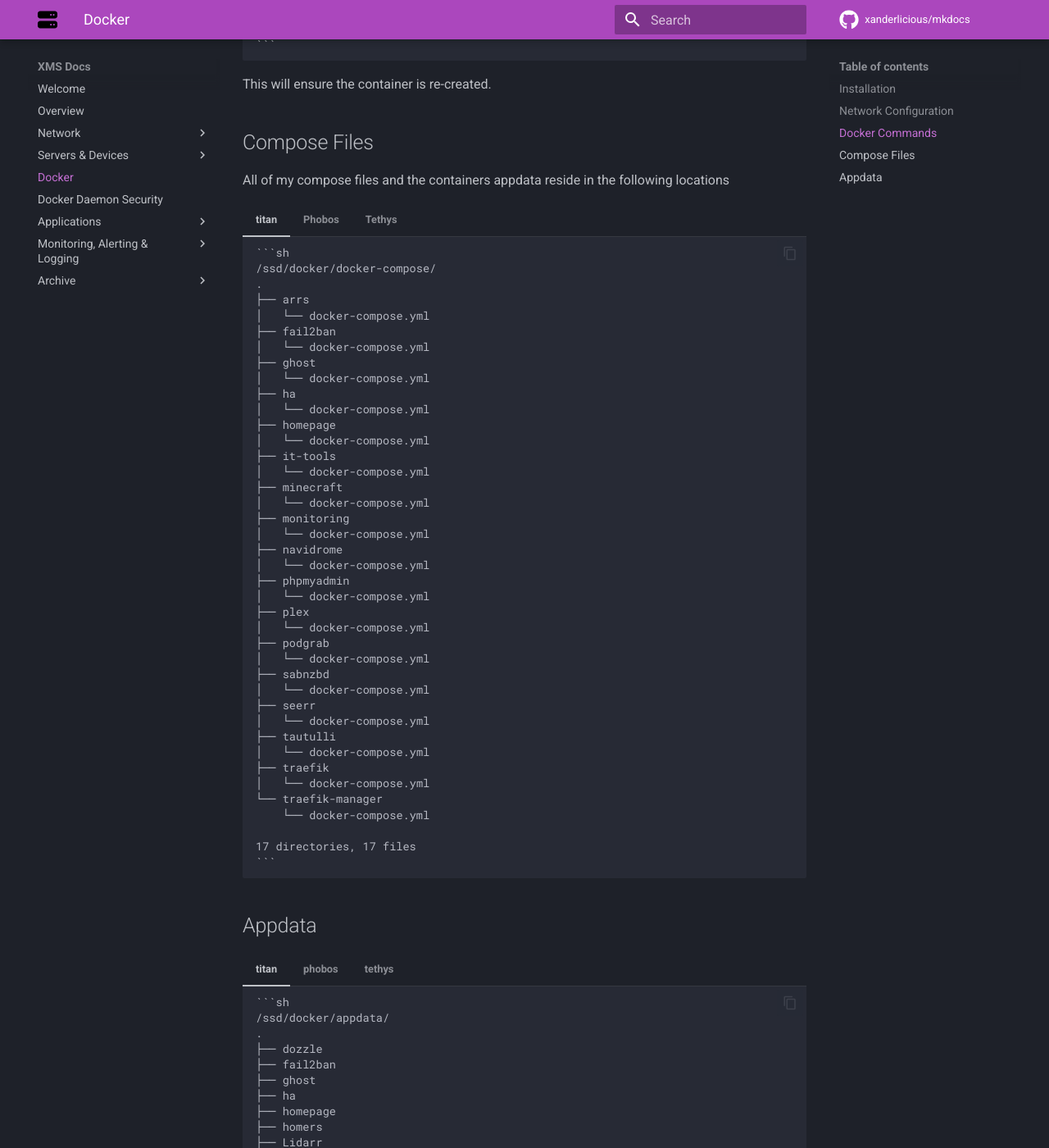
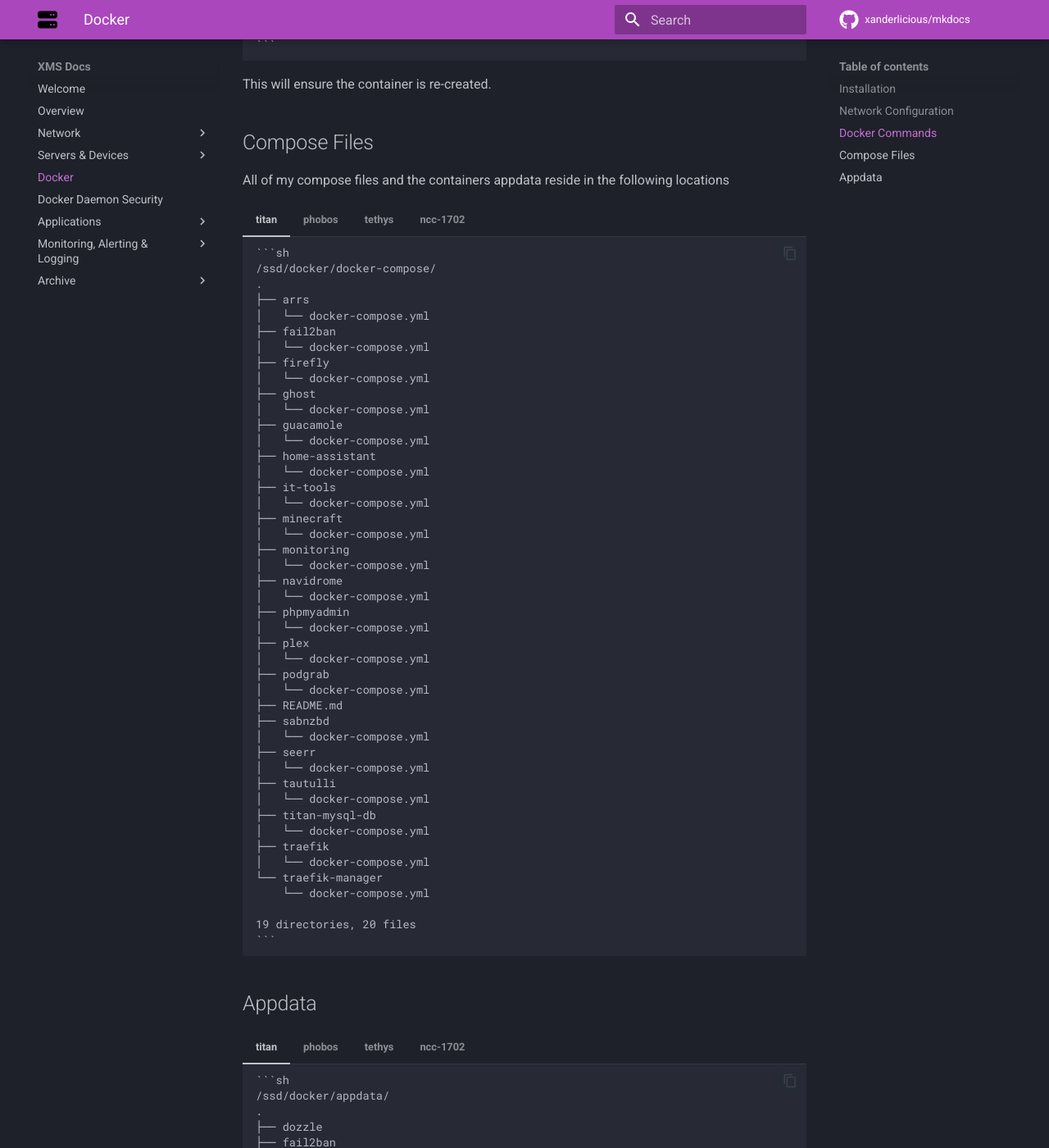
Before and after one commit to Xanderlicious/mkdocs, an MkDocs documentation site: the page built from docs/docker.md, in a window 1280 px wide and 1400 px high, scrolled down 1782 px. Shown: the whole window at 82% size. Built offline with MkDocs 1.6.1 and Material for MkDocs 9.7.7, drawn with Linux system fonts in a browser that asks for light colours; comment, search, counter and statistics services are not loaded; some of the changed text lies outside the part shown.

Commit message:
updated docker page with up-to-date compose and appdata directories (included ncc-1702)

````diff
--- a/docs/docker.md
+++ b/docs/docker.md
@@ -109,11 +109,13 @@
         │   └── docker-compose.yml
         ├── fail2ban
         │   └── docker-compose.yml
+        ├── firefly
+        │   └── docker-compose.yml
         ├── ghost
         │   └── docker-compose.yml
-        ├── ha
+        ├── guacamole
         │   └── docker-compose.yml
-        ├── homepage
+        ├── home-assistant
         │   └── docker-compose.yml
         ├── it-tools
         │   └── docker-compose.yml
@@ -129,29 +131,37 @@
         │   └── docker-compose.yml
         ├── podgrab
         │   └── docker-compose.yml
+        ├── README.md
         ├── sabnzbd
         │   └── docker-compose.yml
         ├── seerr
         │   └── docker-compose.yml
         ├── tautulli
         │   └── docker-compose.yml
+        ├── titan-mysql-db
+        │   └── docker-compose.yml
         ├── traefik
         │   └── docker-compose.yml
         └── traefik-manager
             └── docker-compose.yml
 
-        17 directories, 17 files
+        19 directories, 20 files
         ```
 
-=== "Phobos"
+=== "phobos"
 
         ```sh
         /ssd/docker/docker-compose/
         .
-        ├── cloudflare
-        │   └── docker-compose.yml
         ├── dozzle-agent
         │   └── docker-compose.yml
+        ├── homepage
+        │   └── docker-compose.yml
+        ├── ipam-backend
+        │   ├── docker-compose.yml
+        │   ├── Dockerfile
+        │   ├── package.json
+        │   └── server.js
         ├── kuma
         │   └── docker-compose.yml
         ├── mkdocs
@@ -164,20 +174,26 @@
         │   └── docker-compose.yml
         ├── nginx
         │   └── docker-compose.yml
+        ├── ollama
+        │   └── docker-compose.yml
         ├── ph-intercept
+        │   └── docker-compose.yml
+        ├── phobos-mysql-db
+        │   └── docker-compose.yml
+        ├── phpmyadmin
         │   └── docker-compose.yml
         ├── pihole
         │   └── docker-compose.yml
         └── portainer
             └── docker-compose.yml
 
-        11 directories, 11 files
+        15 directories, 18 files
         ```
 
-=== "Tethys"
+=== "tethys"
 
         ```sh
-        /home/xander/docker/docker-compose/
+        /ssd/docker/docker-compose/
         .
         ├── checkmk
         │   └── docker-compose.yml
@@ -191,6 +207,19 @@
         4 directories, 4 files
         ```
 
+=== "ncc-1702"
+
+        ```sh
+        /home/xander/docker/docker-compose
+        .
+        ├── portainer
+        │   └── docker-compose.yml
+        └── wireguard-exporter
+            └── docker-compose.yml
+
+        3 directories, 2 files
+        ```
+
 ## Appdata
 
 === "titan"
@@ -200,6 +229,7 @@
         .
         ├── dozzle
         ├── fail2ban
+        ├── firefly
         ├── ghost
         ├── ha
         ├── homepage
@@ -219,31 +248,39 @@
         ├── seerr
         ├── Sonarr
         ├── Tautulli
+        ├── titan-mysql-db
         ├── traefik
         └── traefik-manager
 
-        24 directories
+        25 directories
         ```
 
 === "phobos"
 
         ```sh
-        /ssd/docker/appdata/ (phobos appdata)
+        /ssd/docker/appdata/
         .
+        ├── homepage
+        ├── ipam
         ├── kumav2
         ├── motioneye
         ├── nginx
+        ├── ollama
+        ├── open-webui
         ├── ph-intercept
+        ├── phobos-mysql-db
+        ├── phpmyadmin
         ├── pihole
+        ├── poker
         └── portainer_data
 
-        7 directories
+        13 directories
         ```
 
 === "tethys"
 
         ```sh
-        ~/docker/appdata/
+        /ssd/docker/appdata/
         .
         ├── checkmk
         │   ├── cmkxms
@@ -260,6 +297,10 @@
         11 directories
         ```
 
+=== "ncc-1702"
+
+        `no appdata directory required`
+
 !!! info
     Across all hosts, you will see here that there are numerous services listed that are not mentioned or detailed within this documentation site.
     These are services/applications that I am still either testing or refining.
````
Also changed, not shown: other parts of docs/docker.md (+0 -1 lines).
